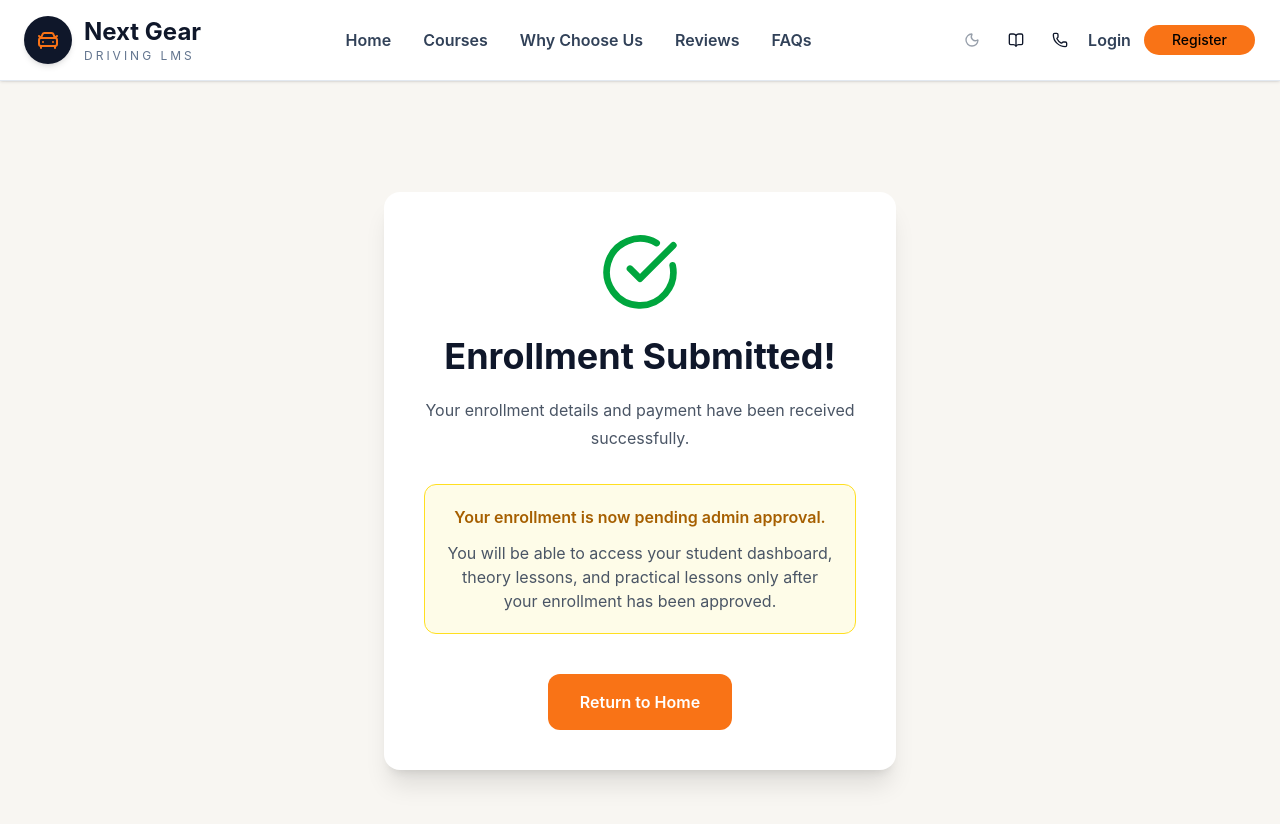
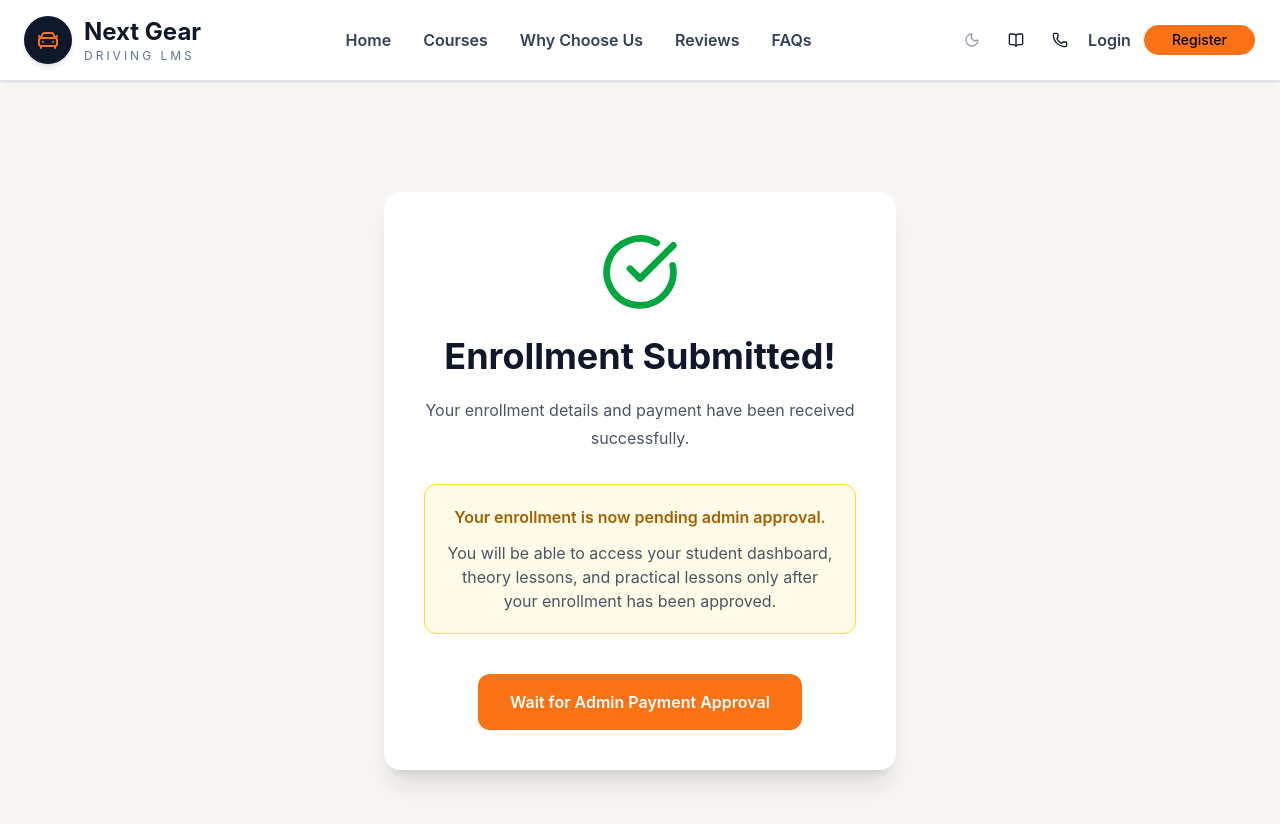
Before and after one commit to derrickweru73/next-gear-driving, a React (Vite) app: page /payment-success in a window 1280 px wide. Shown: the top 824 px of the page. Built offline with nearby package versions, Linux system fonts and the light colour scheme.

Commit message:
fix: update approval button

```diff
--- a/src/pages/BookingForm.jsx
+++ b/src/pages/BookingForm.jsx
@@ -66,7 +66,7 @@ const BookingForm = () => {
 
      localStorage.setItem("lessonBookings", JSON.stringify(bookings));
 
-     navigate("/payments");
+     navigate("/payment");
    };
 
   return (
--- a/src/pages/PaymentSuccess.jsx
+++ b/src/pages/PaymentSuccess.jsx
@@ -27,10 +27,10 @@ const PaymentSuccess = () => {
         </div>
 
         <Link
-          to="/pending enrollment"
+          to="/pending-enrollment"
           className="inline-block mt-10 bg-[#F97316] hover:bg-orange-600 text-white px-8 py-4 rounded-xl font-semibold"
         >
-          Return to Home
+          Wait for Admin Payment Approval
         </Link>
       </div>
     </div>
```
